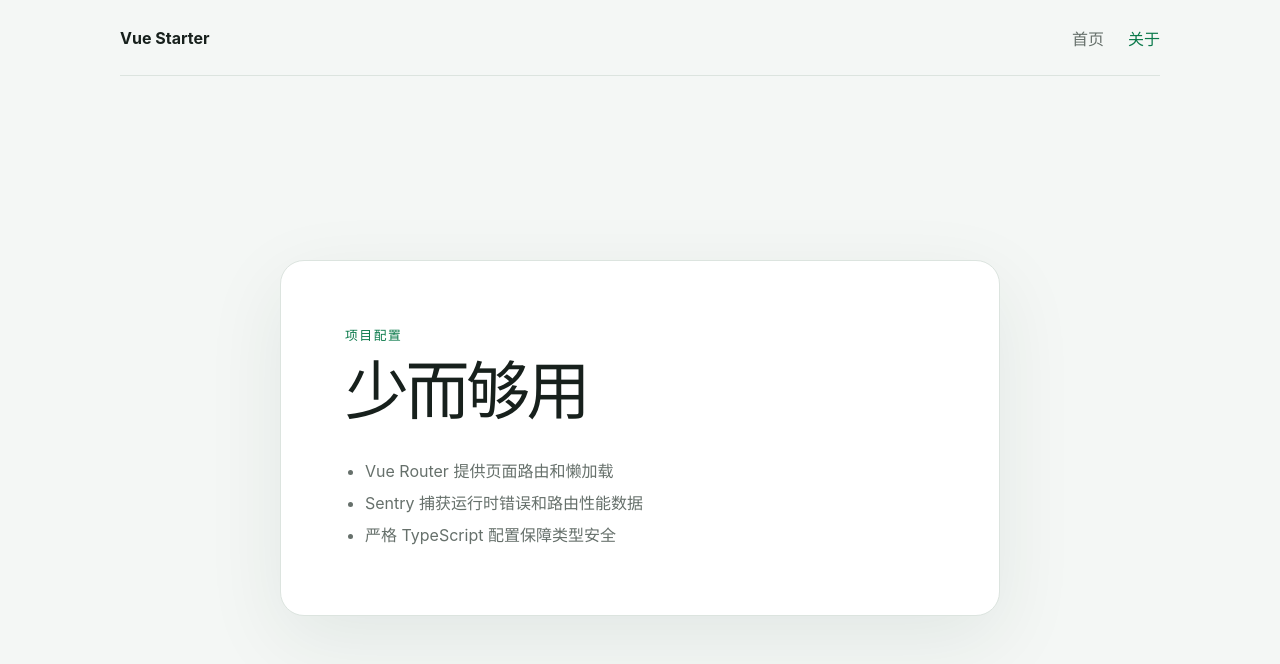
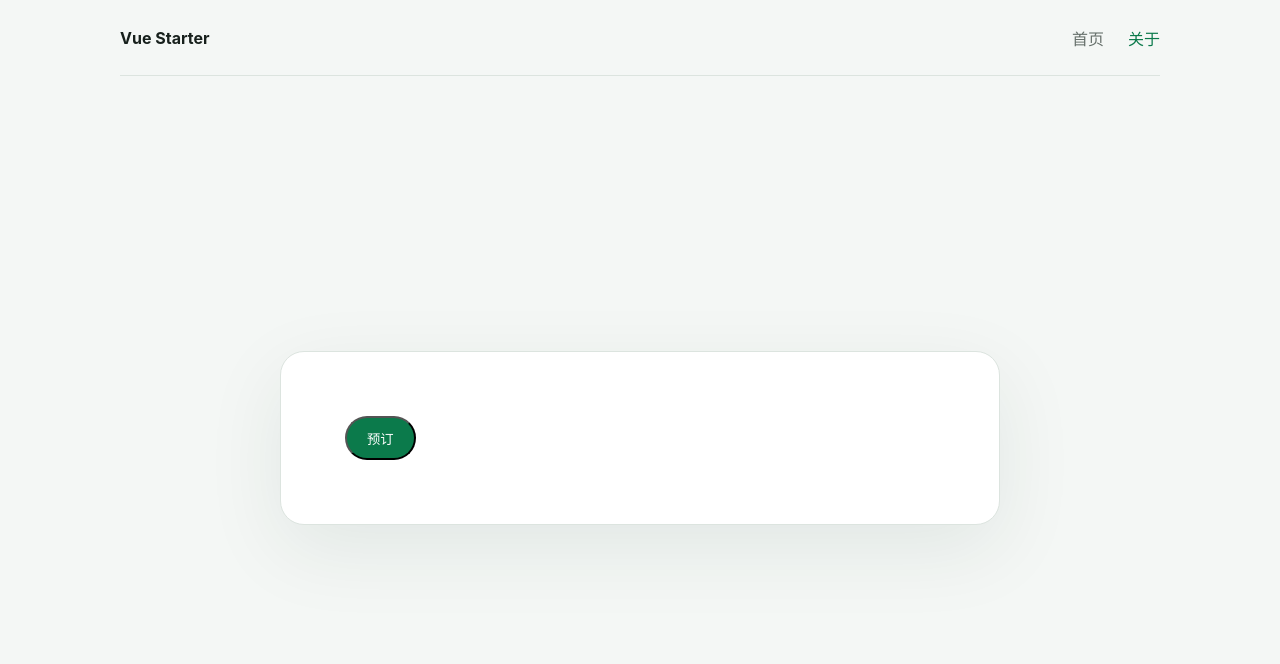
Before and after one commit to myzhoulang/vue-sentry-starter, a Vue app: page /about in a window 1280 px wide. Shown: the top 664 px of the page. Built offline with nearby package versions, Linux system fonts and the light colour scheme.

Commit message:
About 页新增预订按钮及调用接口

```diff
--- a/src/views/AboutView.vue
+++ b/src/views/AboutView.vue
@@ -1,11 +1,23 @@
 <template>
   <section class="content-card">
-    <p class="eyebrow">项目配置</p>
-    <h1>少而够用</h1>
-    <ul>
-      <li>Vue Router 提供页面路由和懒加载</li>
-      <li>Sentry 捕获运行时错误和路由性能数据</li>
-      <li>严格 TypeScript 配置保障类型安全</li>
-    </ul>
+   <button class="button" @click="book">预订</button>
   </section>
 </template>
+
+<script setup lang="ts">
+const book = () => {
+  fetch('/api/book', {
+    method: 'POST',
+    headers: {
+      'Content-Type': 'application/json',
+    },
+    body: JSON.stringify({
+      name: 'Vue 3',
+      version: '3.0.0',
+    }),
+  }).catch(() => {
+    // @ts-ignore
+  Toast("预订失败");
+  })
+}
+</script>
```
